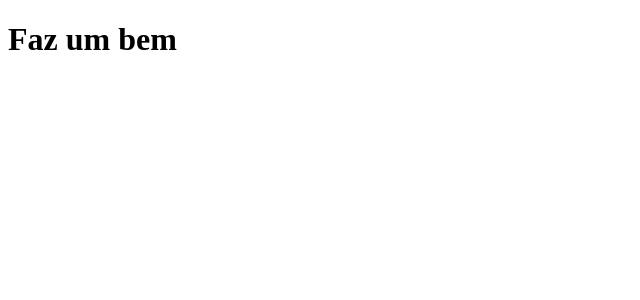
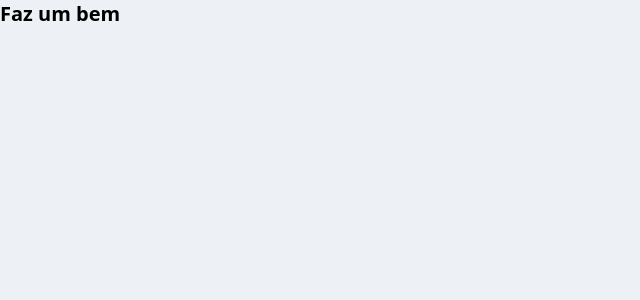
Before and after one commit to Faz-um-bem/frontend, a Next.js app: page / in a window 1280 px wide. Shown: the top 300 px of the page, without its empty margins (0-640 px from the left). Built offline with nearby package versions, Linux system fonts and the light colour scheme.

Commit message:
configuring global styles

```diff
--- a/src/pages/_app.tsx
+++ b/src/pages/_app.tsx
@@ -1,7 +1,14 @@
-import { AppProps } from 'next/app'
+import React, { ReactNode } from "react";
+import { AppProps } from "next/app";
+import GlobalStyles from "../styles/global";
 
-function MyApp({ Component, pageProps }: AppProps) {
-  return <Component {...pageProps} />
+function MyApp({ Component, pageProps }: AppProps): ReactNode {
+  return (
+    <>
+      <Component {...pageProps} />
+      <GlobalStyles />
+    </>
+  );
 }
 
-export default MyApp
+export default MyApp;
--- /dev/null
+++ b/src/styles/global.ts
@@ -0,0 +1,55 @@
+import { createGlobalStyle } from "styled-components";
+
+const GlobalStyles = createGlobalStyle`
+  :root {
+    --background: #EDF1F6;
+
+    --white: #ffffff;
+    --blue: #034074;
+    --red: #D93636;
+    --green: #51B853;
+    --yellow: #FFD666;
+
+    --heading: #034074;
+    --text: #000000;
+    --description: #A0ACB2;
+  }
+
+  * {
+    margin: 0;
+    padding: 0;
+    box-sizing: border-box;
+  }
+
+  html {
+    font-size: 62.5%;
+  }
+
+  html, body, #__next {
+    height: 100%;
+    background: var(--background);
+    color: var(--text);
+  }
+
+  body {
+    -webkit-font-smoothing: antialiased;
+  }
+
+  body, input, button {
+    font-family: 'Noto Sans', BlinkMacSystemFont, 'Segoe UI', Roboto, Oxygen,
+    Ubuntu, Cantarell, 'Open Sans', 'Helvetica Neue', sans-serif;
+  }
+
+  a {
+    text-decoration: none;
+  }
+  ul {
+    list-style: none;
+  }
+
+  button {
+    cursor: pointer;
+  }
+`;
+
+export default GlobalStyles;
```
